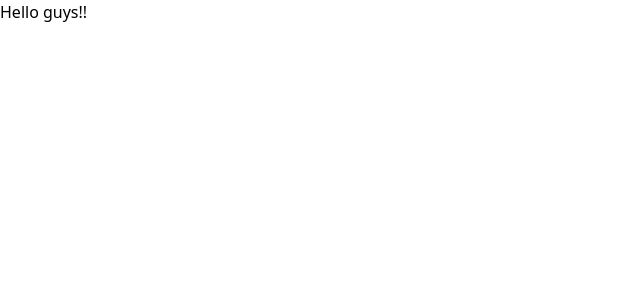
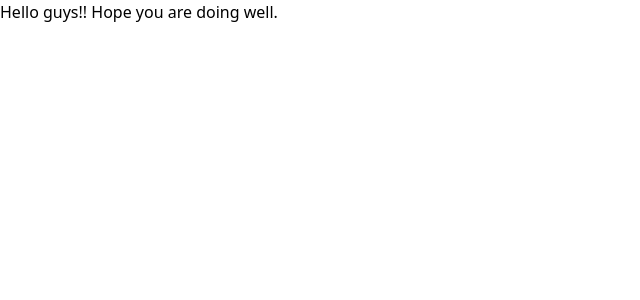
Before and after one commit to Mehboob-alam1/hunza-bikeya-webpanel, a React (Vite) app: page / in a window 1280 px wide. Shown: the top 300 px of the page, without its empty margins (0-640 px from the left). Built offline with nearby package versions, Linux system fonts and the light colour scheme.

Commit message:
committed changes

```diff
--- a/src/App.jsx
+++ b/src/App.jsx
@@ -4,6 +4,7 @@ function App() {
   return (
     <div className="bg-red-500 color-white font-large text-2xl rounded p-2">
       Hello guys!!
+      Hope you are doing well.
     </div>
   )
 }
```
